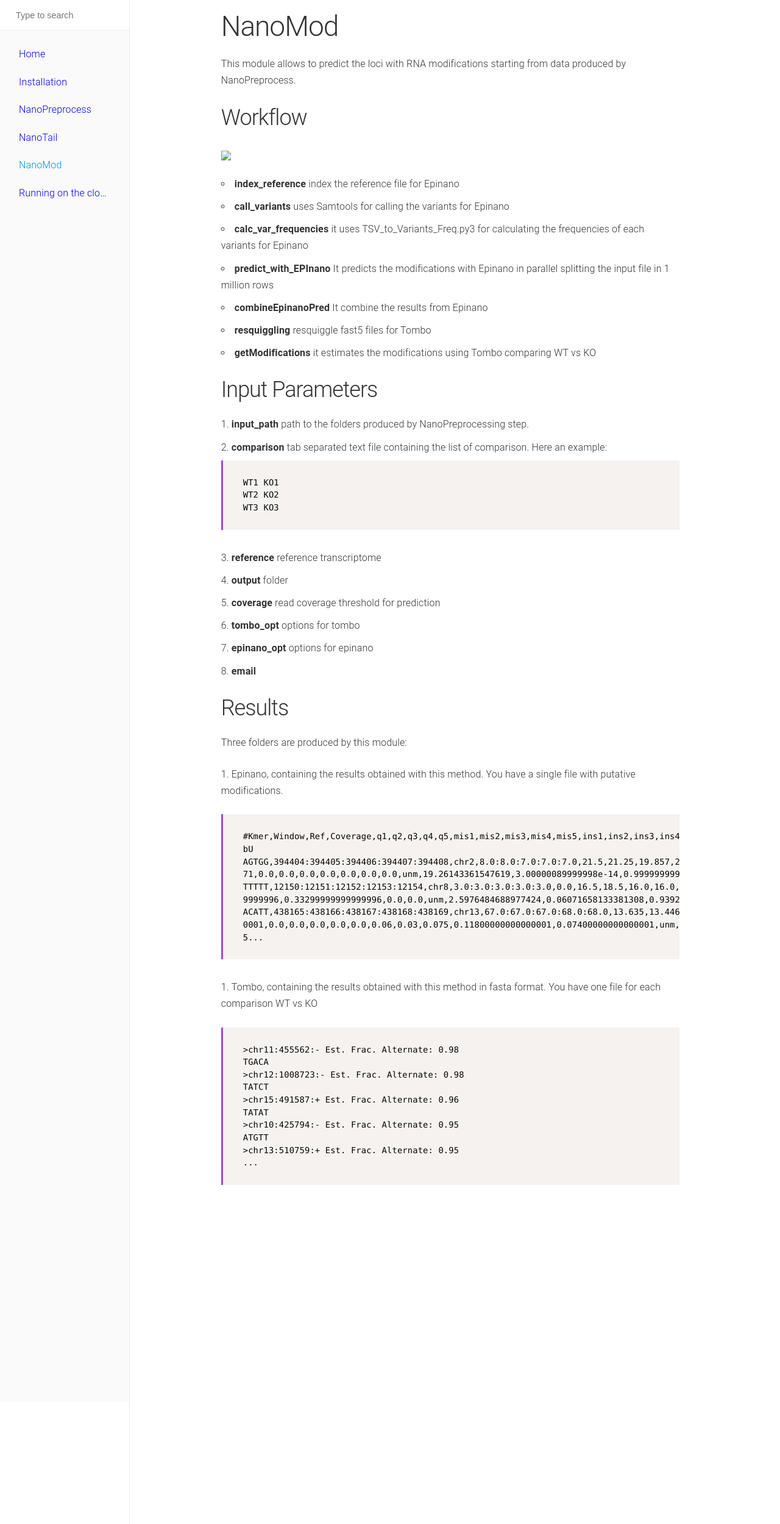
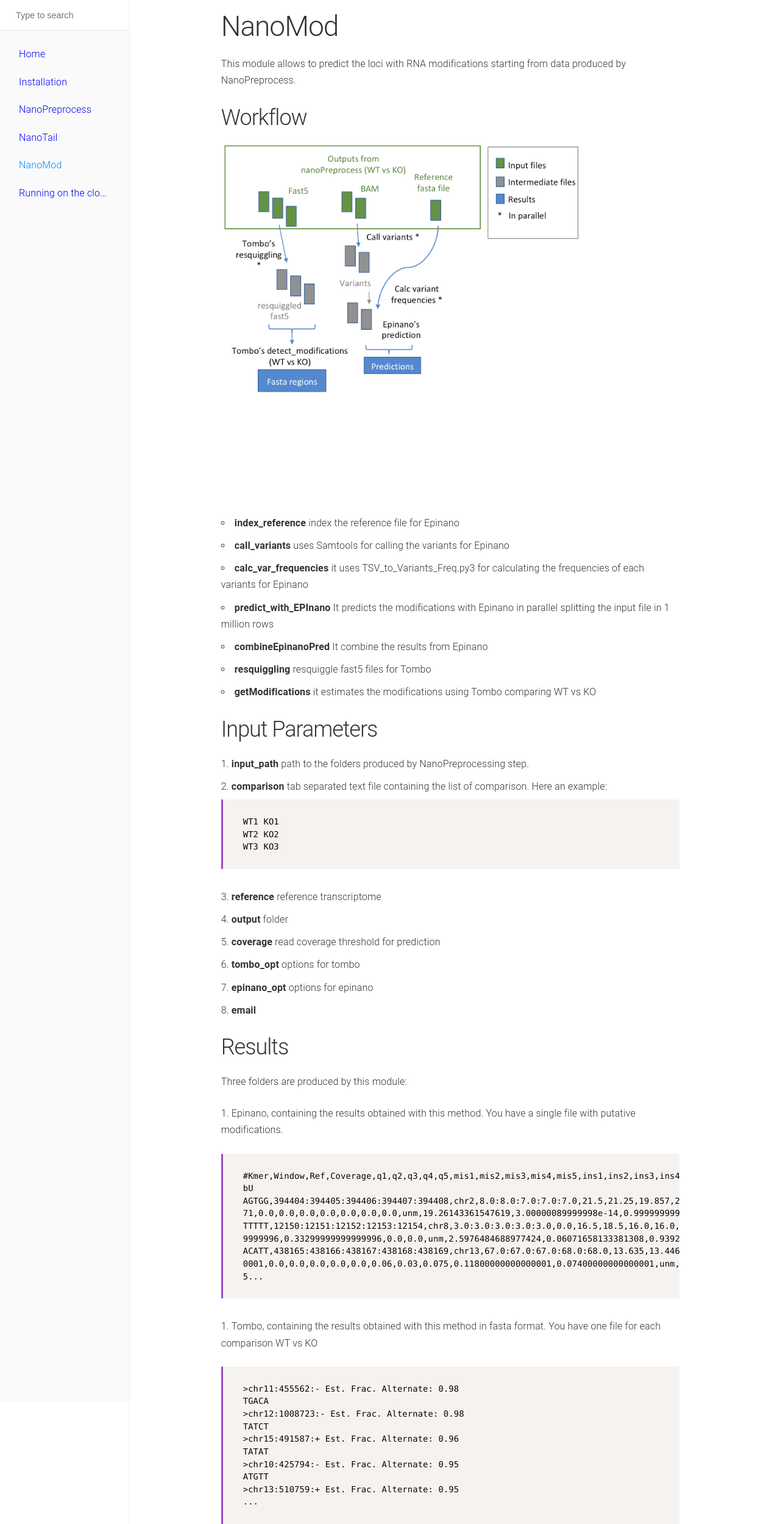
Before and after one commit to biocorecrg/master_of_pores, a Jekyll site: the page built from docs/nanomod.md, in a window 1280 px wide. Shown: the whole page at 61% size. Built offline with Jekyll 4.4.1, drawn with Linux system fonts in a browser that asks for light colours.

Commit message:
Update nanomod.md

```diff
--- a/docs/nanomod.md
+++ b/docs/nanomod.md
@@ -9,7 +9,7 @@
 
 ## Workflow
 
-<img src="https://biocorecrg.github.io/master_of_pores_dev/dag_mod_2.png" width="600" align="middle">
+<img src="https://raw.githubusercontent.com/biocorecrg/master_of_pores/master/docs/dag_mod_2.png" width="600" align="middle">
 
 
 * **index_reference** index the reference file for Epinano
```
